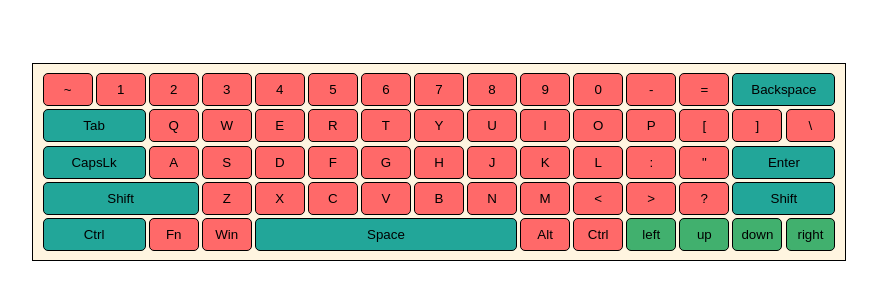
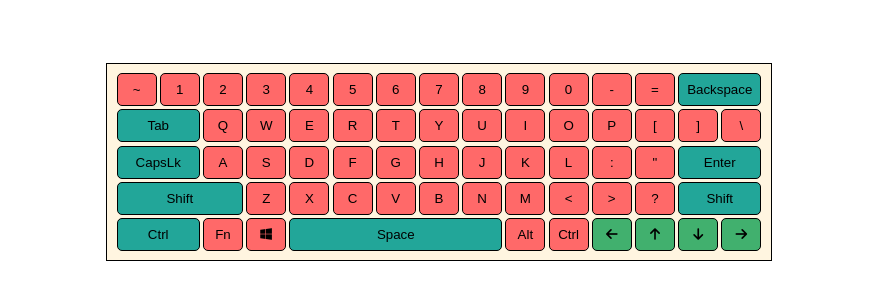
Before and after one commit to robynainsley21/keyboard, a plain HTML site: page index.html in a window 1280 px wide. Shown: the part 238-538 px from the top of the page, without its empty margins (201-1078 px from the left). Drawn offline with Linux system fonts and the light colour scheme.

Commit message:
Add icons

```diff
--- a/css/styles.css
+++ b/css/styles.css
@@ -72,6 +72,8 @@ button{
     background-color: var(--secondary);
     border-radius: 5px;
     border: 1px solid;
+    position: relative;
+
 }
 
 .backspace{
--- a/index.html
+++ b/index.html
@@ -1,11 +1,18 @@
 <!DOCTYPE html>
 <html lang="en">
   <head>
-    <meta charset="UTF-8">
-    <meta name="viewport" content="width=device-width, initial-scale=1.0">
+    <meta charset="UTF-8" />
+    <meta name="viewport" content="width=device-width, initial-scale=1.0" />
     <title>Keyboard</title>
 
-    <link rel="stylesheet" href="css/styles.css">
+    <!-- icons -->
+    <link
+      rel="stylesheet"
+      href="https://cdnjs.cloudflare.com/ajax/libs/font-awesome/6.5.2/css/all.min.css"
+    />
+
+    <!-- stylesheet -->
+    <link rel="stylesheet" href="css/styles.css" />
   </head>
   <body>
     <div id="main-container">
@@ -73,15 +80,14 @@
       <!-- fifth row -->
       <button class="control-left">Ctrl</button>
       <button>Fn</button>
-        <button>Win</button>
+      <button><i class="fa-brands fa-windows"></i></button>
       <button class="space">Space</button>
       <button>Alt</button>
       <button>Ctrl</button>
-        <button class="left">left</button>
-        <button class="up">up</button>
-        <button class="down">down</button>
-        <button class="right">right</button>
-
+      <button class="left"><i class="fa-solid fa-arrow-left"></i></button>
+      <button class="up"><i class="fa-solid fa-arrow-up"></i></button>
+      <button class="down"><i class="fa-solid fa-arrow-down"></i></button>
+      <button class="right"><i class="fa-solid fa-arrow-right"></i></button>
     </div>
   </body>
 </html>
```
Lines whose indentation alone changed are shown as unchanged.
